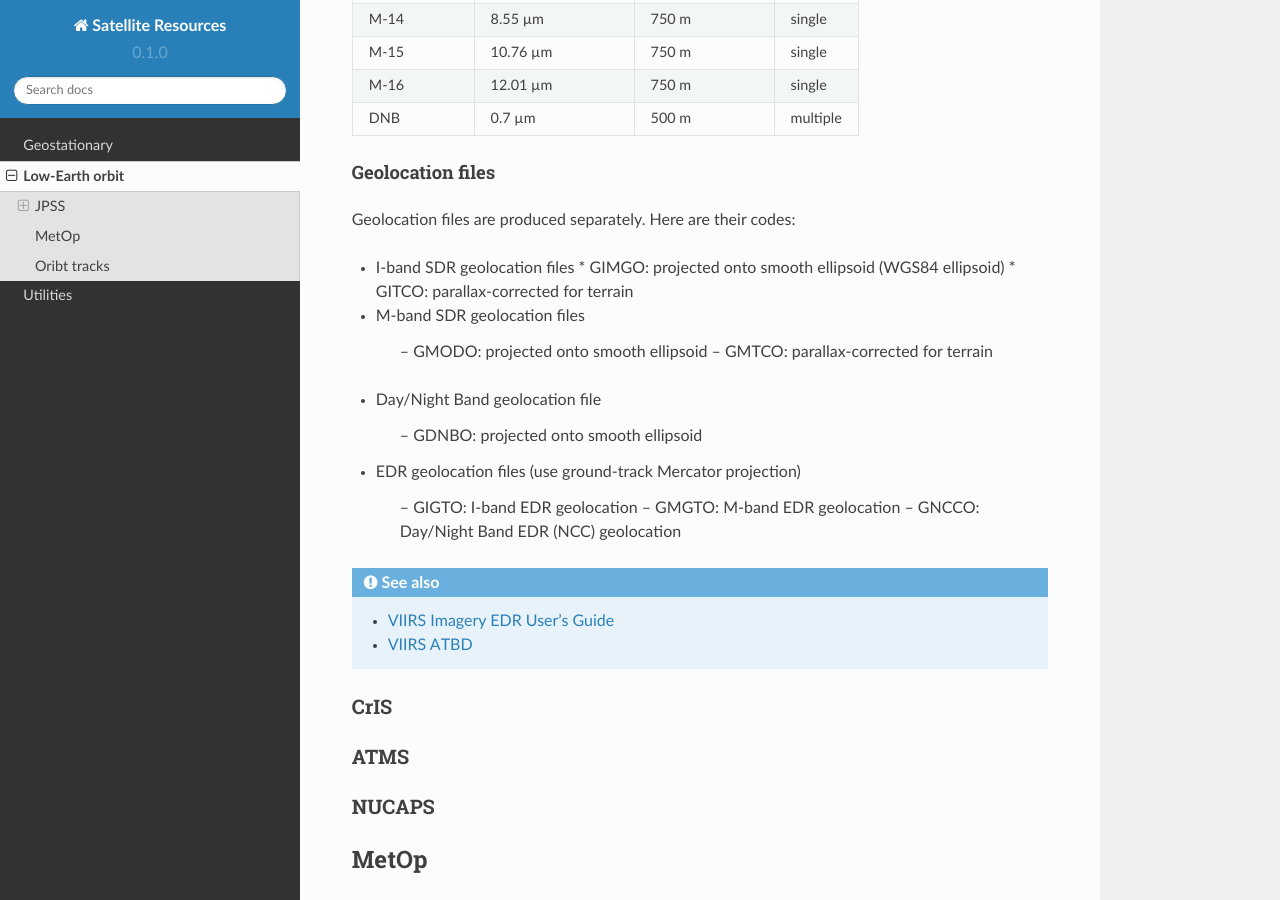
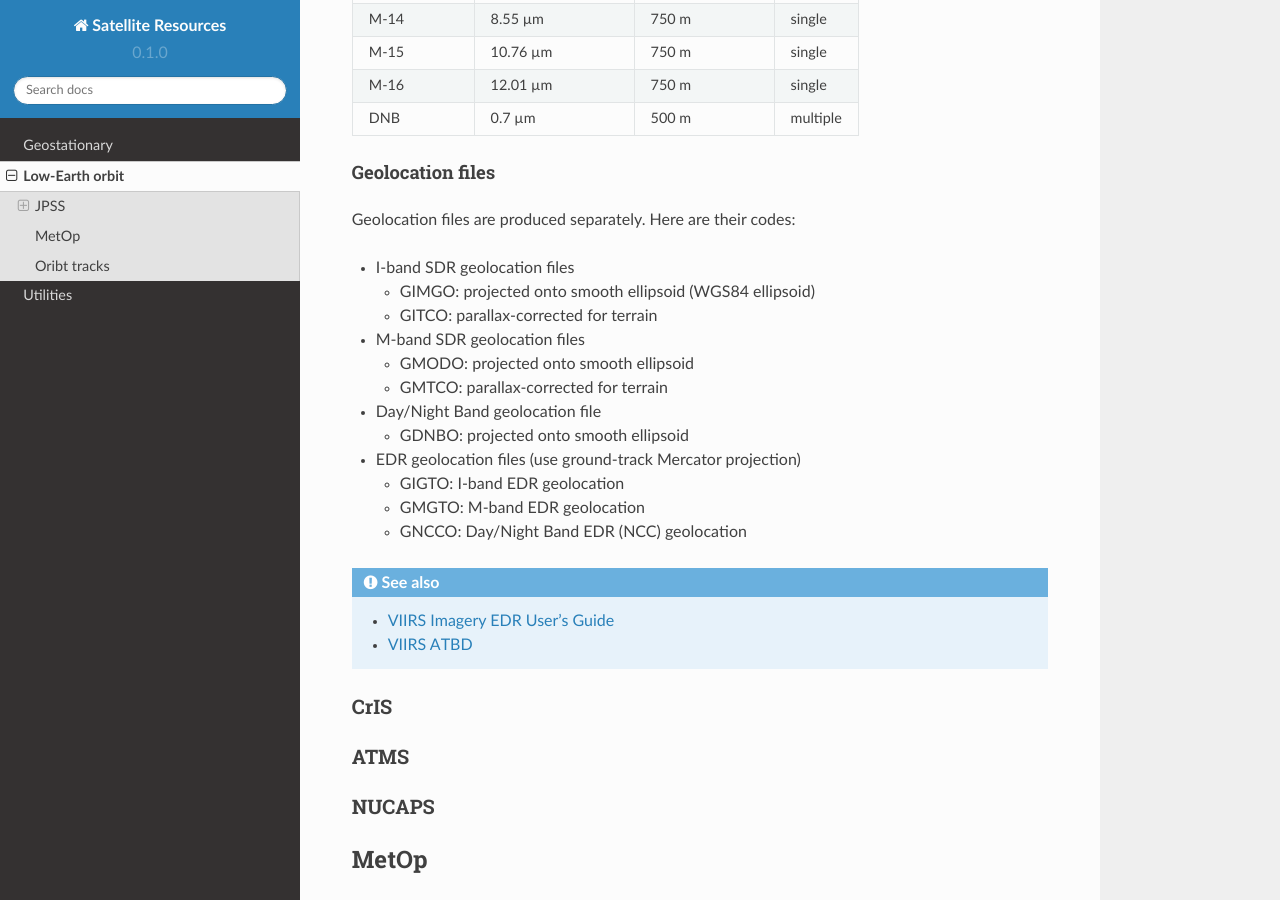
Before and after one commit to jlc248/satellite-resources, a Sphinx documentation site: the page built from docs/source/Low-Earth-orbit.rst, in a window 1280 px wide and 900 px high, scrolled down 1943 px. Built offline with Sphinx 7.4.7 and the Read the Docs theme 2.0.0, drawn with Linux system fonts in a browser that asks for light colours; pages that are not in the unit, such as notebooks, are missing from menus.

```diff
--- a/docs/source/Low-Earth-orbit.rst
+++ b/docs/source/Low-Earth-orbit.rst
@@ -83,22 +83,29 @@ Geolocation files
 Geolocation files are produced separately. Here are their codes:
 
 * I-band SDR geolocation files
+
   * GIMGO: projected onto smooth ellipsoid (WGS84 ellipsoid)
+
   * GITCO: parallax-corrected for terrain
+
 * M-band SDR geolocation files
 
-    – GMODO: projected onto smooth ellipsoid
-    – GMTCO: parallax-corrected for terrain
+  * GMODO: projected onto smooth ellipsoid
 
-- Day/Night Band geolocation file
+  * GMTCO: parallax-corrected for terrain
 
-    – GDNBO: projected onto smooth ellipsoid
+* Day/Night Band geolocation file
 
-- EDR geolocation files (use ground-track Mercator projection)
+  * GDNBO: projected onto smooth ellipsoid
 
-    – GIGTO: I-band EDR geolocation
-    – GMGTO: M-band EDR geolocation
-    – GNCCO: Day/Night Band EDR (NCC) geolocation
+* EDR geolocation files (use ground-track Mercator projection)
+
+  * GIGTO: I-band EDR geolocation
+
+  * GMGTO: M-band EDR geolocation
+
+  * GNCCO: Day/Night Band EDR (NCC) geolocation
+
 
 .. seealso::
 
```
